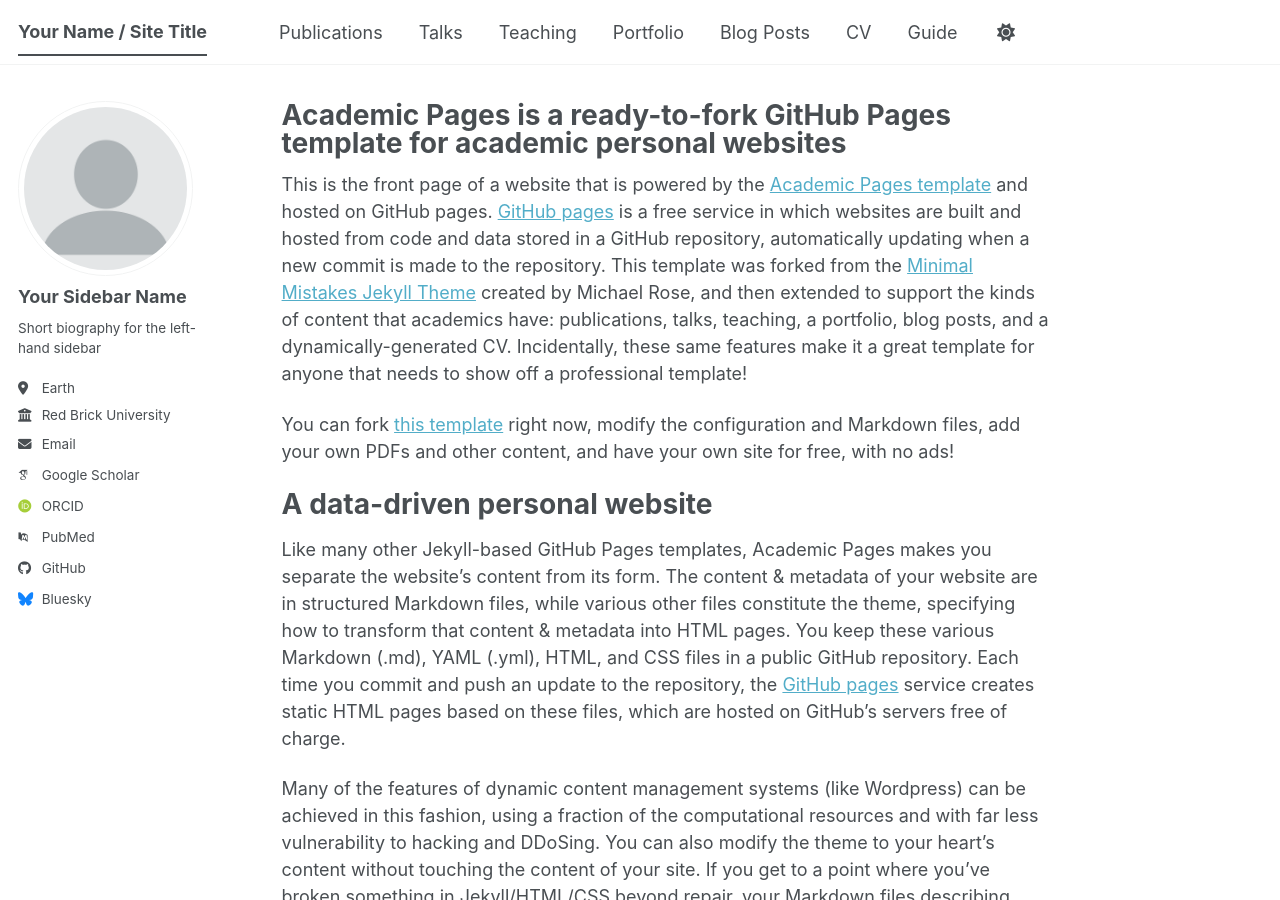
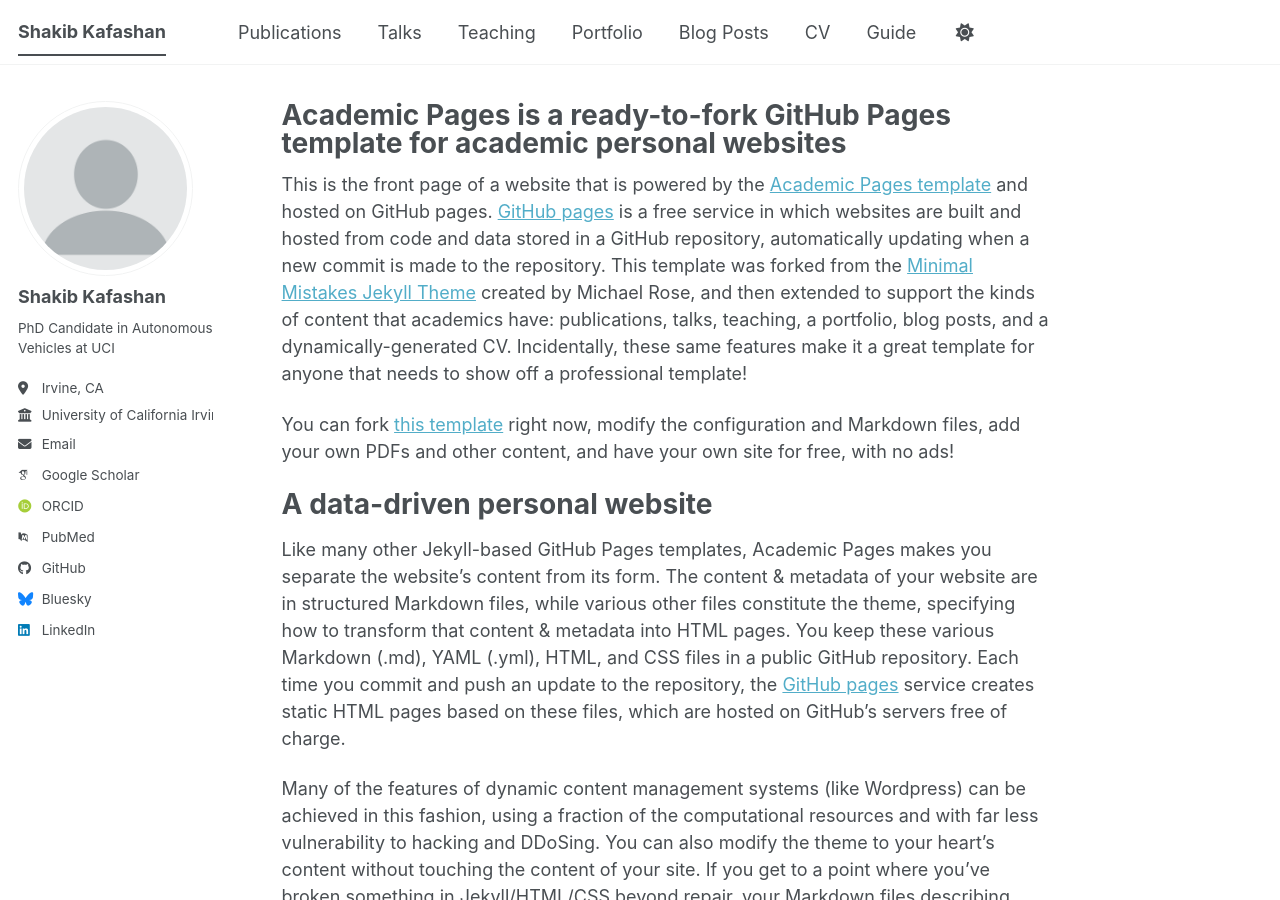
Before and after one commit to shakibkafashan/shakibkafashan.github.io, a Jekyll site: the page built from _pages/about.md, in a window 1280 px wide and 900 px high. Built offline with Jekyll 4.4.1, drawn with Linux system fonts in a browser that asks for light colours; some web fonts are replaced; a script bundle is joined from its source files by our own code; library files that are not in the unit come from our copies.

Commit message:
Update personal details in _config.yml
Updated personal information including title, URL, and contact details.

```diff
--- a/_config.yml
+++ b/_config.yml
@@ -9,14 +9,14 @@
 # Basic Site Settings
 locale                   : "en-US"
 site_theme               : "default" # The available themes options are "default", "air", "sunrise", "mint", "dirt" and "contrast"
-title                    : "Your Name / Site Title"
+title                    : "Shakib Kafashan"
 title_separator          : "-"
 name                     : &name "Your Name"
 description              : &description "Your Name's academic portfolio"   # Update this with a general description of your site, this is the default if not overridden by a page
-url                      : https://academicpages.github.io # The base hostname & protocol for your site e.g. "https://[your GitHub username].github.io",
+url                      : https://shakibkafashan.github.io # The base hostname & protocol for your site e.g. "https://[your GitHub username].github.io",
                                                            # or if you already have some other page hosted on Github then use "https://[your GitHub username].github.io/[Your Repo Name]"
 baseurl                  : "" # the subpath of your site, e.g. "/blog"
-repository               : "academicpages/academicpages.github.io"
+repository               : "shakibkafashan.github.io"
 
 # Site Author - The following control what appear as part of the author content on the side bar.
 #               If a field is blank the icon and link will not appear, otherwise it will be shown.
@@ -24,13 +24,13 @@
 author:
   # Biographic information
   avatar           : "profile.png"
-  name             : "Your Sidebar Name"
+  name             : "Shakib Kafashan"
   pronouns         : # example: "she/her"
-  bio              : "Short biography for the left-hand sidebar"
-  location         : "Earth"
-  employer         : "Red Brick University"
+  bio              : "PhD Candidate in Autonomous Vehicles at UCI"
+  location         : "Irvine, CA"
+  employer         : "University of California Irvine"
   uri              : # URL
-  email            : "none@example.org"
+  email            : "skafasha@uci.edu"
 
   # Academic websites
   academia         : # URL
@@ -66,7 +66,7 @@
   keybase          : # Username
   instagram        : # Username
   lastfm           : # Username
-  linkedin         : # Username
+  linkedin         : "https://www.linkedin.com/in/shakib-kafashan-7217071b3/" # Username
   mastodon         : # URL
   medium           : # URL
   pinterest        : # Username
```
